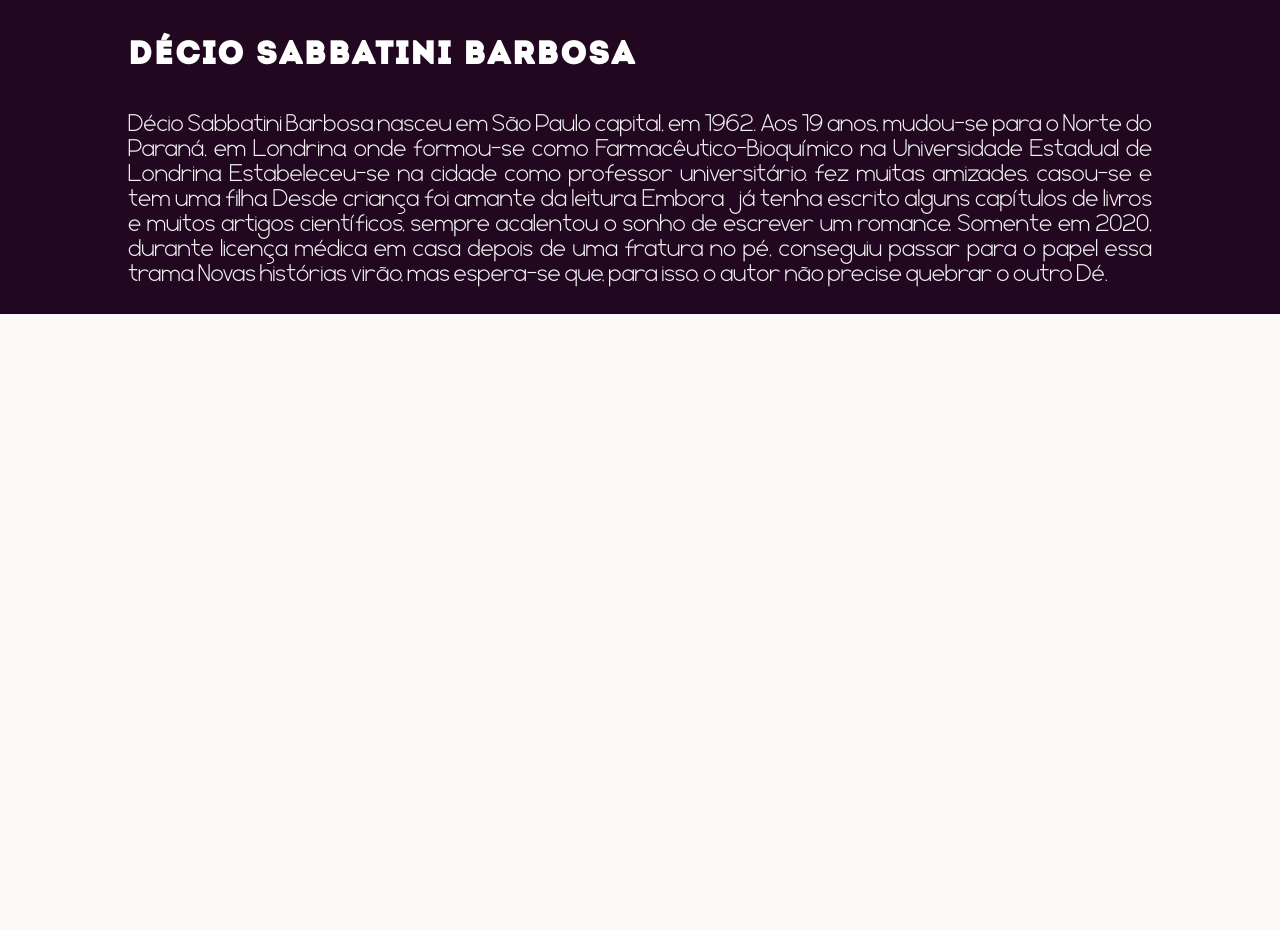
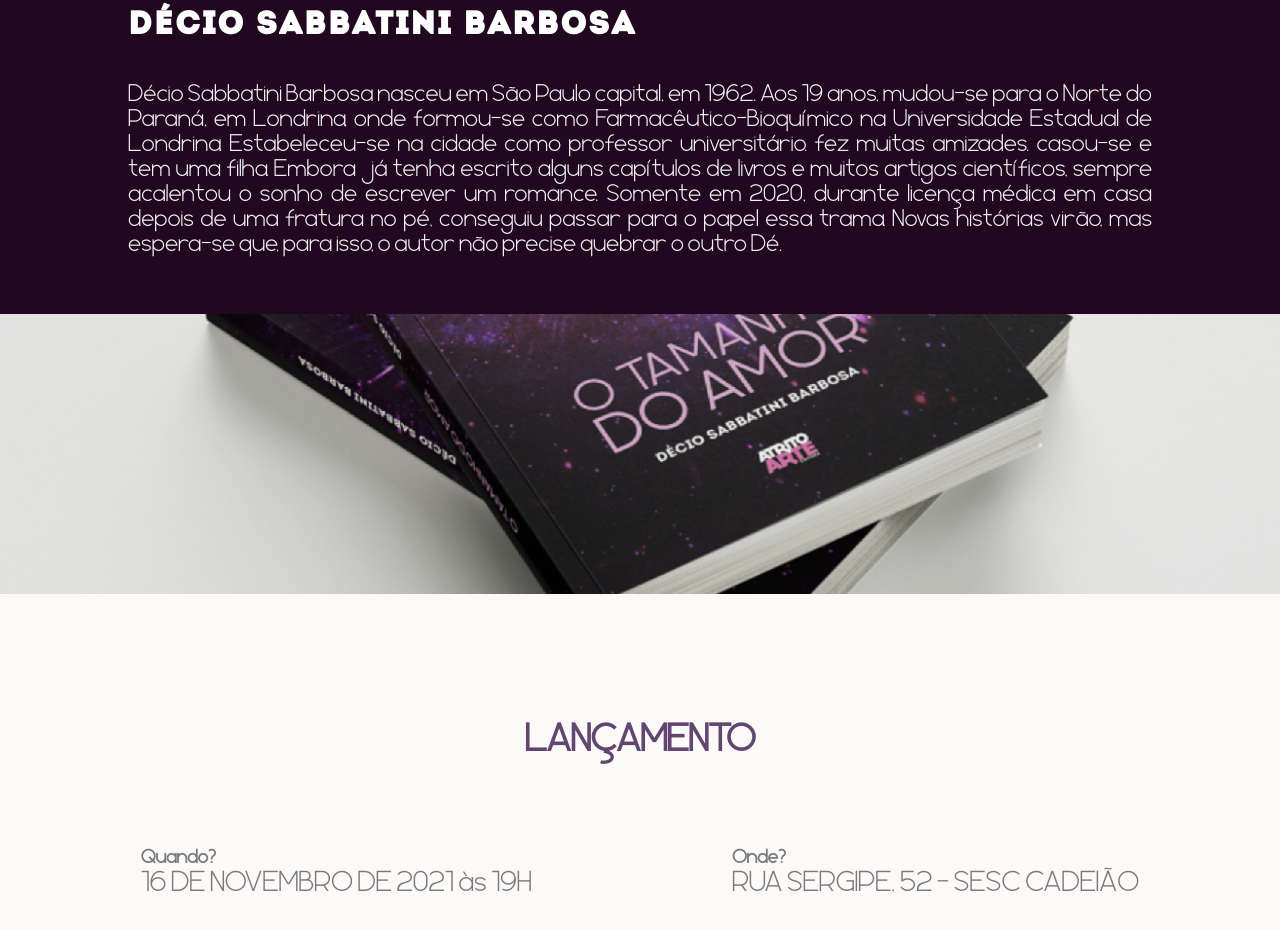
Before and after one commit to Matheus-Oliveira-Pereira/o-tamanho-do-amor, a Next.js app: page / in a window 1280 px wide. Shown: the part 2088-3018 px from the top of the page. Before the commit the page ends 2402 px from the top, so only its background shows below. Built offline with nearby package versions, Linux system fonts and the light colour scheme.

Commit message:
feat: adicionado layout da seção do lançamento do livro

```diff
--- a/options.d.ts
+++ b/options.d.ts
@@ -1,2 +1,3 @@
 declare module '*.mp4'
 declare module '*.jpg'
+declare module '@rumess/react-flip-countdown'
--- a/package.json
+++ b/package.json
@@ -8,12 +8,14 @@
     "lint": "next lint"
   },
   "dependencies": {
+    "@rumess/react-flip-countdown": "^1.2.3",
     "@types/styled-components": "^5.1.15",
     "next": "12.0.2",
     "next-images": "^1.8.2",
     "next-videos": "1.4.0",
     "react": "17.0.2",
-    "react-dom": "17.0.2"
+    "react-dom": "17.0.2",
+    "react-parallax": "^3.3.0"
   },
   "devDependencies": {
     "@types/node": "16.11.6",
--- a/src/components/AuthorScreen/index.tsx
+++ b/src/components/AuthorScreen/index.tsx
@@ -19,8 +19,7 @@ export const AuthorScreen: React.FC<AuthorScreenProps> = (props: AuthorScreenPro
                     Estabeleceu-se  na cidade como professor
                     universitário. fez muitas
                     amizades. casou-se e tem
-                    uma filha. Desde criança foi
-                    amante da leitura. Embora já
+                    uma filha. Embora já
                     tenha escrito alguns capítulos de livros e muitos artigos
                     científicos, sempre acalentou o sonho de escrever um romance. Somente em
                     2020, durante
--- a/src/components/AuthorScreen/styles.ts
+++ b/src/components/AuthorScreen/styles.ts
@@ -12,8 +12,8 @@ export const Container = styled.div`
 
     @media (max-width: 1280px) {
       flex-direction: column-reverse;
-      gap: 10rem;
-      padding: 2rem;
+      gap: 4rem;
+      padding: 5rem 2rem;
       justify-content: center;
       align-items: center;
     }
--- /dev/null
+++ b/src/components/Launch/index.tsx
@@ -0,0 +1,35 @@
+import React from 'react';
+
+import FlipCountdown from '@rumess/react-flip-countdown';
+
+import { Container, DateAndAddress, Title, Text, Bold } from './styles';
+
+const Launch: React.FC = () => {
+  return (
+    <Container>
+      <Title>LANÇAMENTO</Title>
+      <DateAndAddress>
+        <div>
+          <Bold>Quando?</Bold>
+          <Text> 16 DE NOVEMBRO DE 2021  às 19H</Text>
+        </div>
+
+        <div>
+          <Bold>Onde?</Bold>
+          <Text>RUA SERGIPE, 52 - SESC CADEIÃO</Text>
+        </div>
+      </DateAndAddress>
+      <FlipCountdown
+          dayTitle='Dias'
+          hourTitle='Horas'
+          minuteTitle='Minutos'
+          secondTitle='Segundos'
+          hideYear
+          hideMonth
+          endAt={'2021-11-16 19:00:00'}
+        />
+    </Container>
+  )
+}
+
+export default Launch;
--- /dev/null
+++ b/src/components/Launch/styles.ts
@@ -0,0 +1,52 @@
+import styled from 'styled-components';
+
+export const Container = styled.div`
+  display: flex;
+  flex-direction: column;
+  align-items: center;
+  justify-content: space-evenly;
+  padding: 4rem 2rem;
+  min-height: 65vh;
+
+  @media (max-width: 800px) {
+      min-height: 75vh;
+  }
+`
+
+export const Title = styled.h1`
+  font-size: 4rem;
+  color: #62466F;
+
+  @media (max-width: 472px) {
+    font-size: 3rem;
+  }
+`
+
+export const Text = styled.p`
+  font-size: 3rem;
+  color: #7B7A7A;
+  font-weight: normal;
+
+
+  @media (max-width: 472px) {
+    font-size: 2rem;
+  }
+`
+
+export const Bold = styled.strong`
+  color: #7B7A7A;
+  font-size: 2rem;
+`
+
+export const DateAndAddress = styled.div`
+  display: flex;
+  flex-direction: row;
+  align-items: center;
+  gap: 20rem;
+
+  @media (max-width: 1100px) {
+    flex-direction: column;
+    gap: 5rem;
+    padding: 5rem 0;
+  }
+`
--- /dev/null
+++ b/src/components/ParallaxBox/index.tsx
@@ -0,0 +1,14 @@
+import React from 'react';
+
+import { Parallax } from 'react-parallax';
+import { Container } from './styles';
+
+const ParallaxBox: React.FC = () => {
+  return (
+    <Parallax bgImage="/books.png" bgImageAlt="stack of books" strength={200} style={{backgroundPosition: "top"}}>
+      <Container/>
+    </Parallax>
+  )
+}
+
+export default ParallaxBox;
--- /dev/null
+++ b/src/components/ParallaxBox/styles.ts
@@ -0,0 +1,12 @@
+import styled from 'styled-components';
+
+export const Container = styled.div`
+  max-height: 800px;
+  height: 35vh;
+  width: 100%;
+
+  @media (max-width: 800px) {
+    height: 25vh;
+  }
+
+`;
--- a/src/pages/index.tsx
+++ b/src/pages/index.tsx
@@ -6,6 +6,8 @@ import { HomeScreen } from '../components/HomeScreen'
 import {AuthorScreen} from '../components/AuthorScreen'
 import { Synopsis } from '../components/SynopsisScreen'
 import GlobalStyle from '../globalStyles'
+import ParallaxBox from '../components/ParallaxBox'
+import Launch from '../components/Launch'
 
 const Home: NextPage = () => {
 
@@ -26,7 +28,8 @@ const Home: NextPage = () => {
       <HomeScreen/>
       <Synopsis/>
       <AuthorScreen/>
-
+      <ParallaxBox/>
+      <Launch/>
     </div>
   )
 }
```
Also changed, not shown: public/books.png (added), 1 other file (tests, documents, lock files or other folders).
